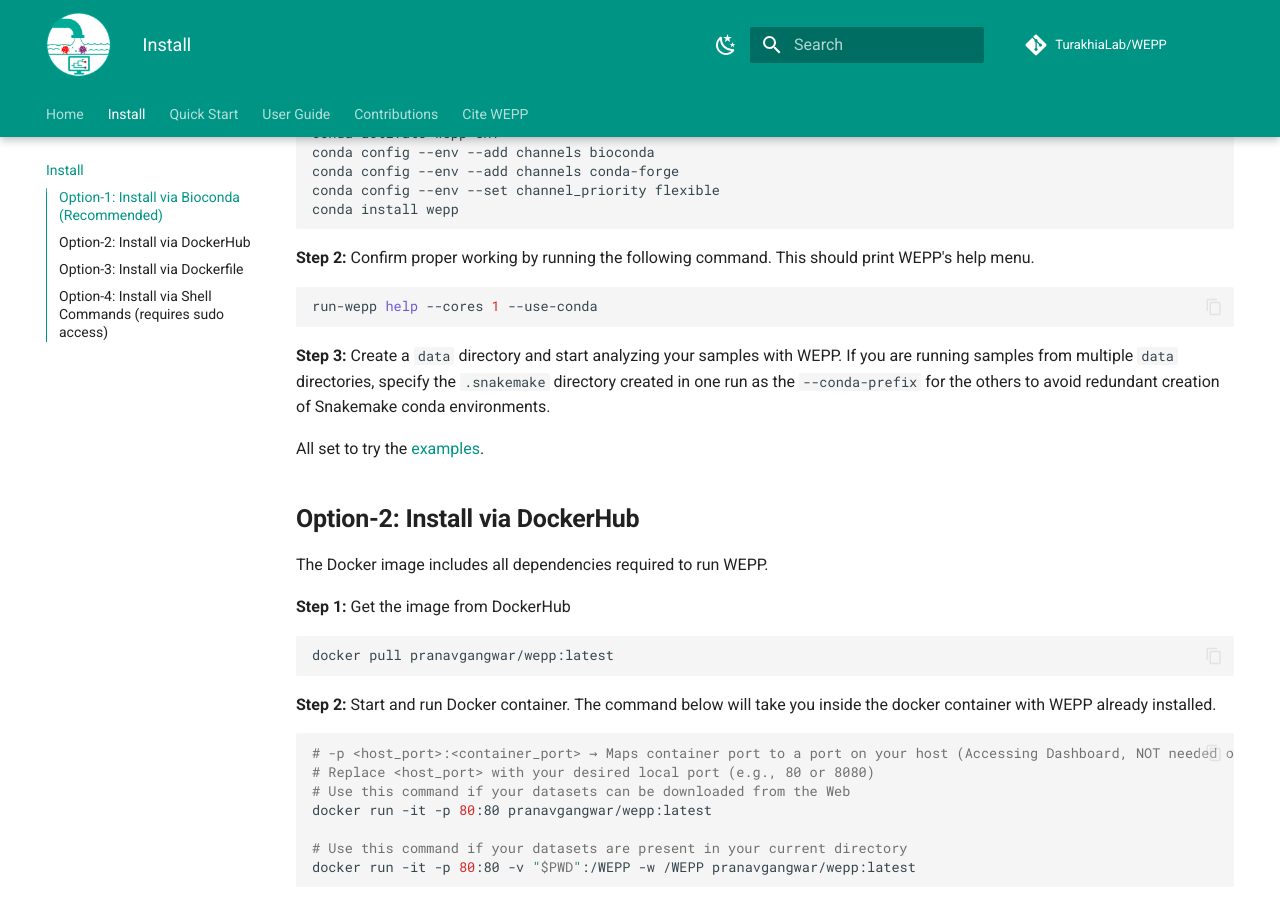
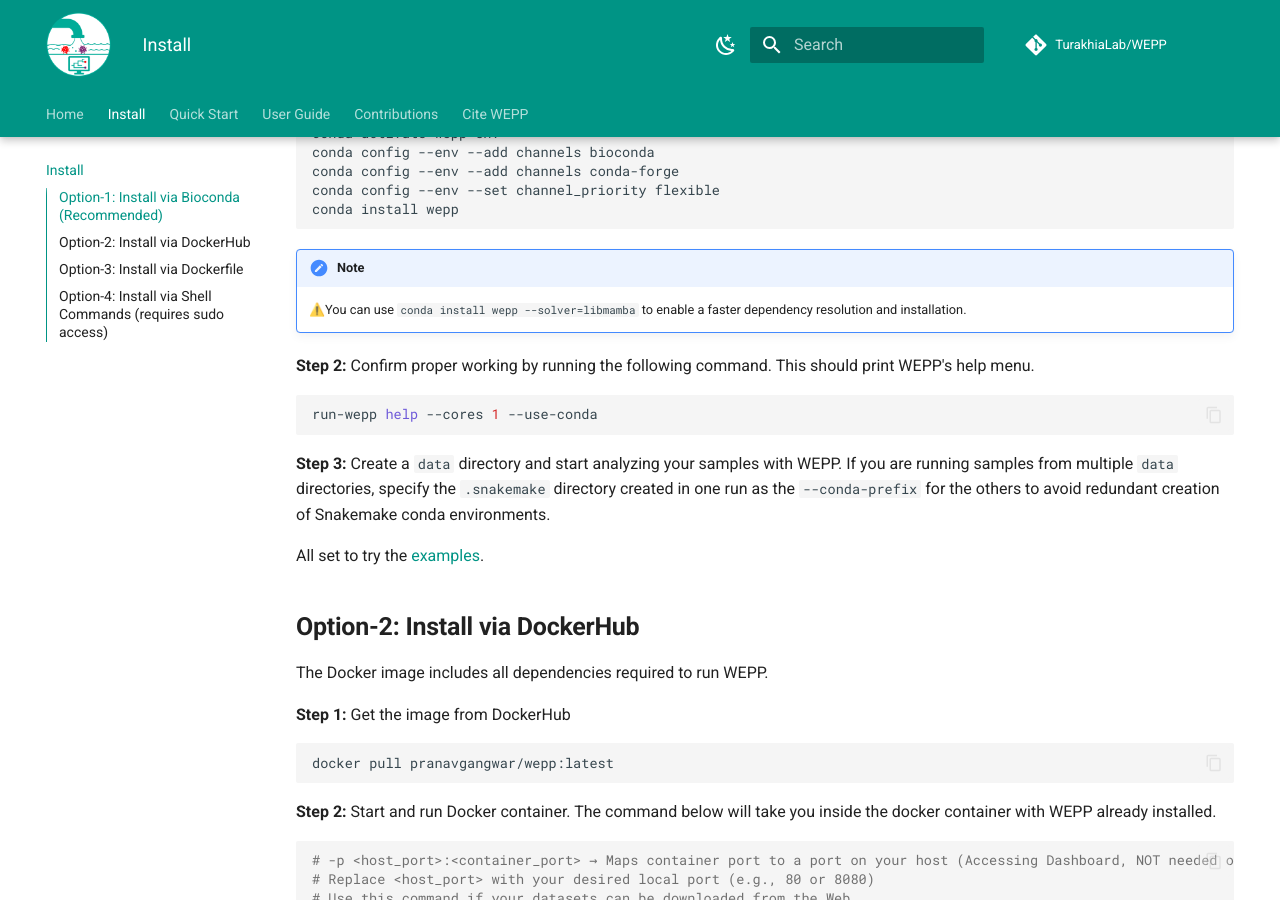
Before and after one commit to TurakhiaLab/WEPP, an MkDocs documentation site: the page built from docs/install.md, in a window 1280 px wide and 900 px high, scrolled down 475 px. Built offline with MkDocs 1.6.1 and Material for MkDocs 9.7.7, drawn with Linux system fonts in a browser that asks for light colours; comment, search, counter and statistics services are not loaded.

Commit message:
Adding optional --solver=libmamba in conda install for faster setup

````diff
--- a/docs/install.md
+++ b/docs/install.md
@@ -15,6 +15,11 @@
 conda config --env --set channel_priority flexible
 conda install wepp
 ```
+
+!!!Note
+     ⚠️You can use `conda install wepp --solver=libmamba` to enable a faster dependency resolution and installation.
+
+
 **Step 2:** Confirm proper working by running the following command. This should print WEPP's help menu.
 ```bash
 run-wepp help --cores 1 --use-conda
````
Also changed, not shown: README.md (+3 -0 lines).
